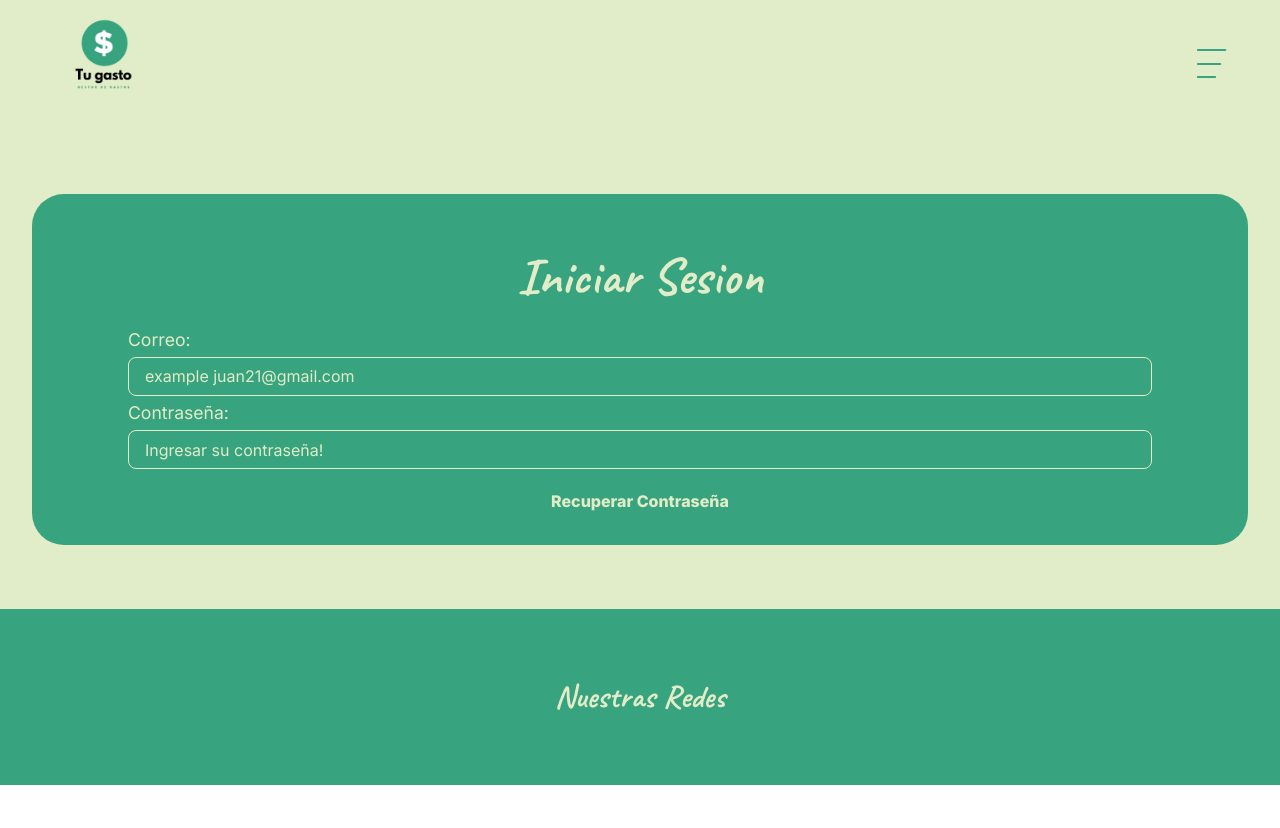
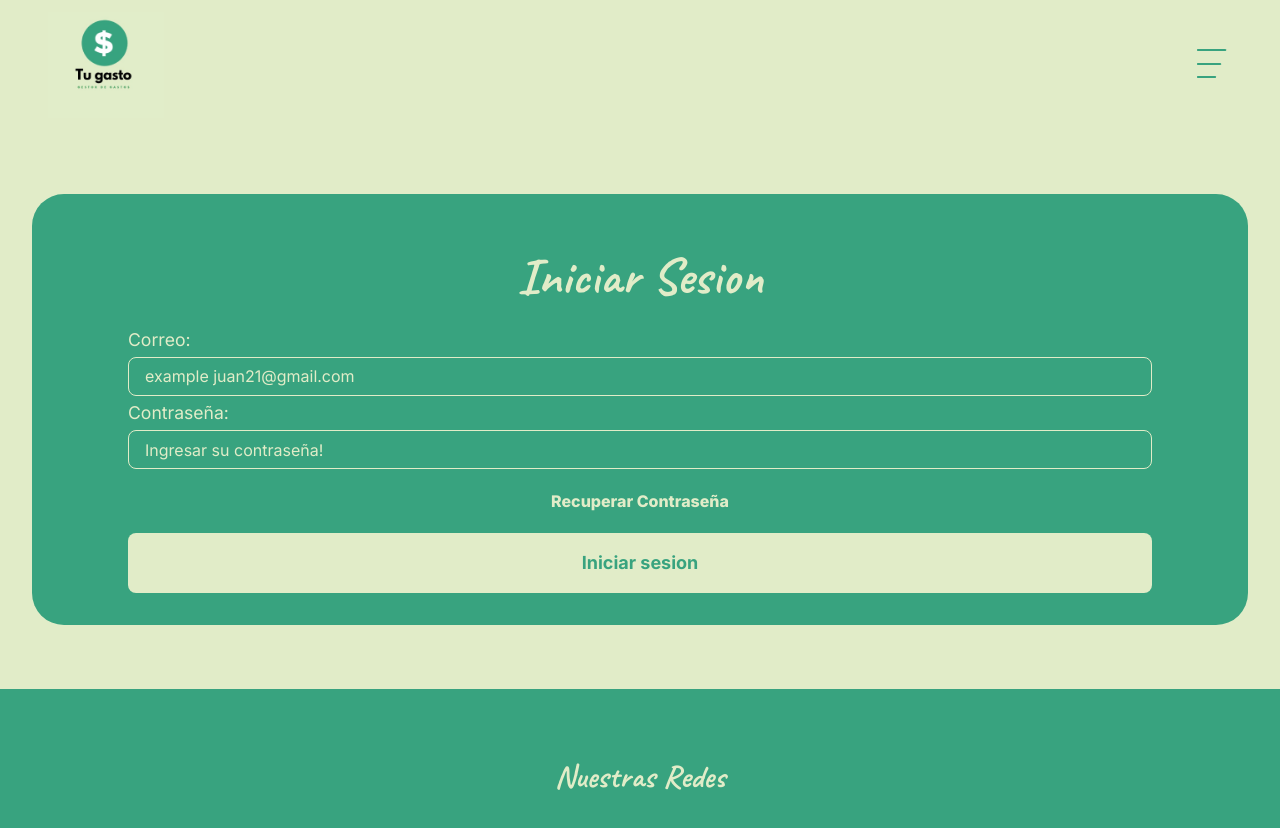
Before and after one commit to facchin21/gestor-de-gastos, a React (Vite) app: page /login in a window 1280 px wide. Shown: the top 828 px of the page. Before the commit the page ends 800 px from the top, so only its background shows below. Built offline with nearby package versions, Linux system fonts and the light colour scheme.

Commit message:
cambiando formato de boton de iniciar seccion o registrarme.

```diff
--- a/src/pages/LoginPage.tsx
+++ b/src/pages/LoginPage.tsx
@@ -2,6 +2,7 @@ import { Container } from '../styled/Container.styled';
 import { Title } from '../styled/Title.styled';
 import { Input, Label } from '../styled/Froms.styled';
 import { Link } from 'react-router-dom';
+import { ButtonSeccion } from '../styled/ButtonSeccion';
 export const Login = () => {
   return (
     <div className="bg-primary px-8 py-16 flex items-center justify-center">
@@ -22,6 +23,7 @@ export const Login = () => {
                     Recuperar Contraseña
                   </Link>
                 </div>
+                <ButtonSeccion to="/">Iniciar sesion</ButtonSeccion>
               </div>
           </Container>
     </div>
--- a/src/pages/RegisterPage.tsx
+++ b/src/pages/RegisterPage.tsx
@@ -67,7 +67,7 @@ export const Register = () => {
           </ContainerForm>
 
           <ButtonSeccion
-            type="submit">
+            to="/">
             Registrarme
           </ButtonSeccion>
         </form>
--- a/src/styled/ButtonSeccion.ts
+++ b/src/styled/ButtonSeccion.ts
@@ -1,11 +1,15 @@
+import { Link } from "react-router-dom";
 import styled from "styled-components";
 
-export const ButtonSeccion = styled.button`
+export const ButtonSeccion = styled(Link)`
     font-family: "Inter";
     line-height: 1.75rem;
     font-size: 1.125rem;
     font-weight: 700;
     width: 100%;
+    display: flex;
+    justify-content : center;
+    align-items: center;
     padding: 1rem 0;
     margin-top: 1rem;
     border-radius: 0.5rem;
```
